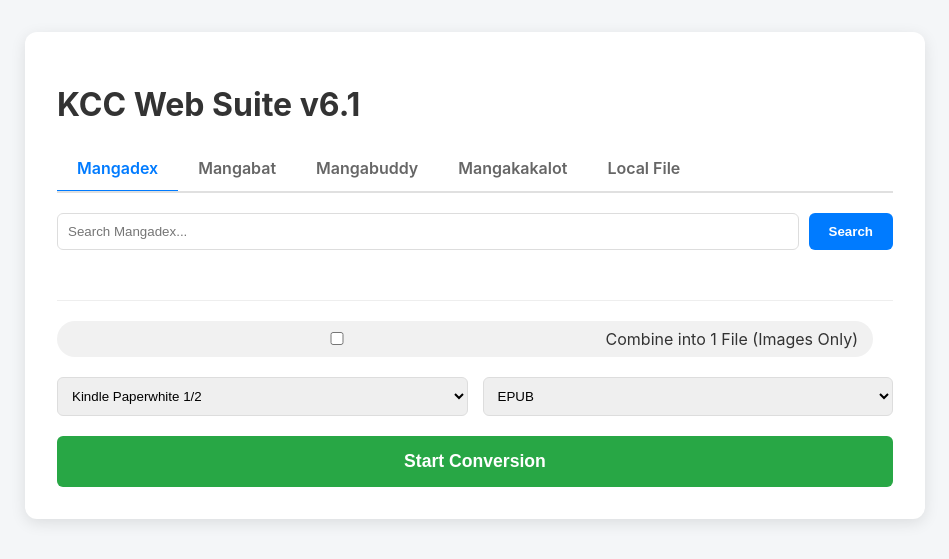
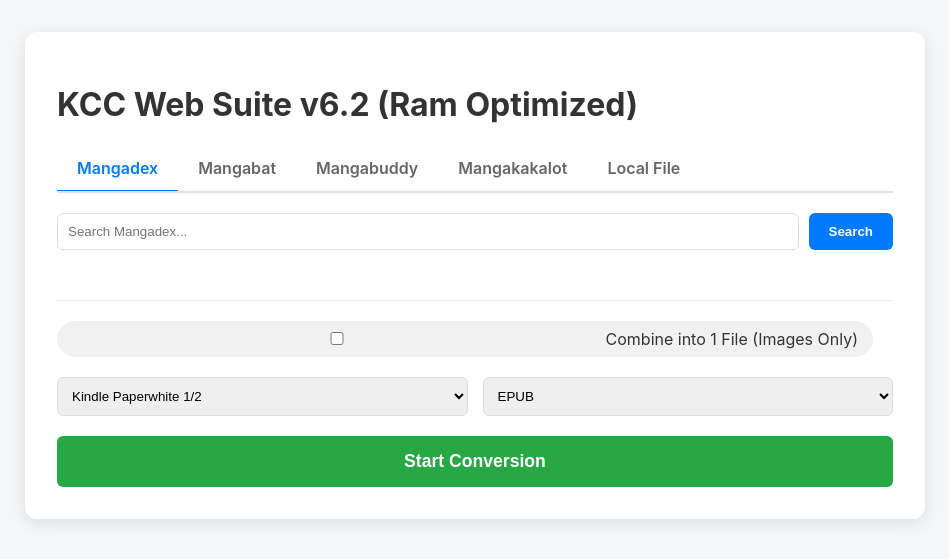
Before and after one commit to clownmandev/kcc-web, a Flask app: page / in a window 1280 px wide. Shown: the top 559 px of the page, without its empty margins (165-1114 px from the left). Run offline with Flask 3, Linux system fonts and the light colour scheme; parts of the project's set-up code (start-up, migrations or seed data) failed here and were passed over.

Commit message:
Update index.html

```diff
--- a/templates/index.html
+++ b/templates/index.html
@@ -3,7 +3,7 @@
 <head>
     <meta charset="UTF-8">
     <meta name="viewport" content="width=device-width, initial-scale=1.0">
-    <title>KCC Web Suite v6.1</title>
+    <title>KCC Web Suite v6.2 (Ram Optimized)</title>
     <style>
         body { font-family: -apple-system, BlinkMacSystemFont, "Segoe UI", Roboto, sans-serif; max-width: 900px; margin: 2rem auto; padding: 0 1rem; background: #f4f6f8; color: #333; }
         .container { background: white; padding: 2rem; border-radius: 12px; box-shadow: 0 4px 15px rgba(0,0,0,0.1); }
@@ -148,7 +148,7 @@
 </head>
 <body>
     <div class="container">
-        <h1>KCC Web Suite v6.1</h1>
+        <h1>KCC Web Suite v6.2 (Ram Optimized)</h1>
         <div class="tabs">
             <div class="tab active" id="tab-mangadex" onclick="switchTab('mangadex')">Mangadex</div>
             <div class="tab" id="tab-mangabat" onclick="switchTab('mangabat')">Mangabat</div>
```
